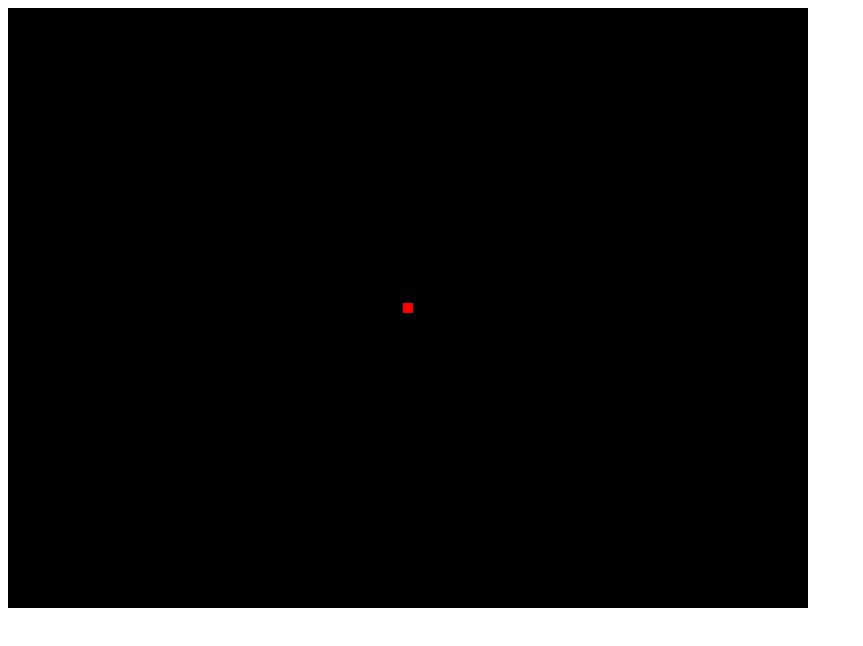
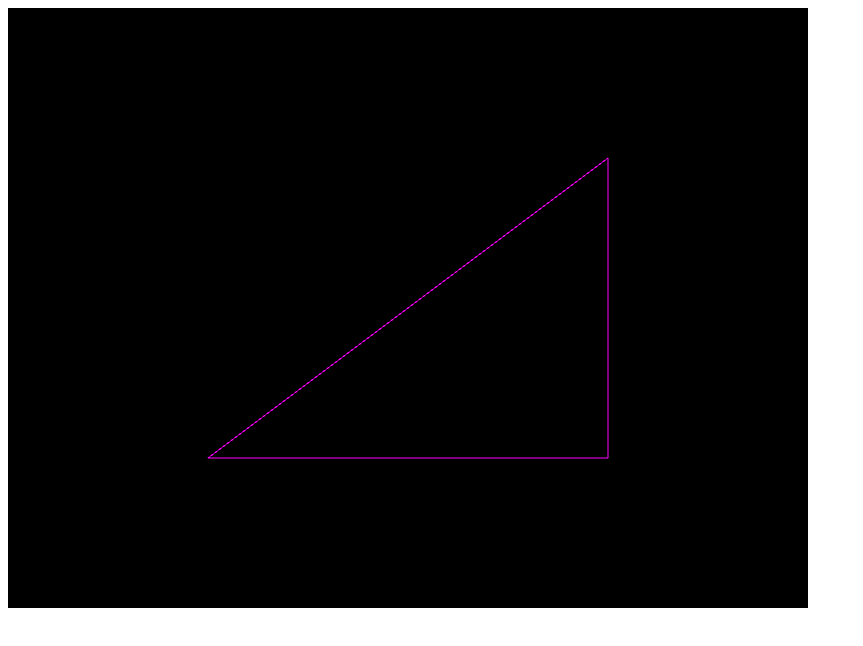
Before and after one commit to cg20231c/learning-webgl-hadziq, a plain HTML site: page index.html in a window 1280 px wide. Shown: the whole page, without its empty margins (0-863 px from the left). Drawn offline with Linux system fonts and the light colour scheme.

Commit message:
Draw triangle with LINE_LOOP

```diff
--- a/index.html
+++ b/index.html
@@ -3,7 +3,7 @@
 <head>
     <meta charset="UTF-8">
     <meta name="viewport" content="width=device-width, initial-scale=1.0">
-    <title>Document</title>
+    <title>WebGL Application</title>
 </head>
 <body>
     <canvas id="glCanvas" width="800" height="600"></canvas>
@@ -17,10 +17,10 @@
         // Step 3: Compile shaders
         const vertexShaderSource = `
             // Vertex shader code (GLSL)
+            attribute vec2 a_position;
             void main() {
                 // Transform vertex position
-                gl_PointSize = 10.0; // Set point size
-                gl_Position = vec4(0.0, 0.0, 0.0, 1.0);
+                gl_Position = vec4(a_position, 0.0, 1.0);
             }
         `;
 
@@ -28,7 +28,7 @@
             // Fragment shader code (GLSL)
             void main() {
                 // Set fragment color
-                gl_FragColor = vec4(1.0, 0.0, 0.0, 1.0);
+                gl_FragColor = vec4(1.0, 0.0, 1.0, 1.0);    // FUCHSIA
             }
         `;
 
@@ -48,8 +48,19 @@
         gl.useProgram(program);
 
         // Step 5: Set up attributes and uniforms
+        const positionAttributeLocation = gl.getAttribLocation(program, 'a_position');
+        const positionBuffer = gl.createBuffer();
+        const positionData = new Float32Array([
+            -0.5, -0.5,  // Vertex 1
+             0.5, -0.5,  // Vertex 2
+             0.5,  0.5,  // Vertex 3
+        ]);
 
         // Step 6: Create and bind buffers
+        gl.bindBuffer(gl.ARRAY_BUFFER, positionBuffer);
+        gl.bufferData(gl.ARRAY_BUFFER, positionData, gl.STATIC_DRAW);
+        gl.enableVertexAttribArray(positionAttributeLocation);
+        gl.vertexAttribPointer(positionAttributeLocation, 2, gl.FLOAT, false, 0, 0);
 
         // Step 7: Rendering loop
         gl.clearColor(0.0, 0.0, 0.0, 1.0);
@@ -58,8 +69,8 @@
             // Clear canvas
             gl.clear(gl.COLOR_BUFFER_BIT);
 
-            // Draw the point
-            gl.drawArrays(gl.POINTS, 0, 1);
+            // Draw the lines using gl.drawArrays
+            gl.drawArrays(gl.LINE_LOOP, 0, 3);
 
             requestAnimationFrame(render);
         }
```
